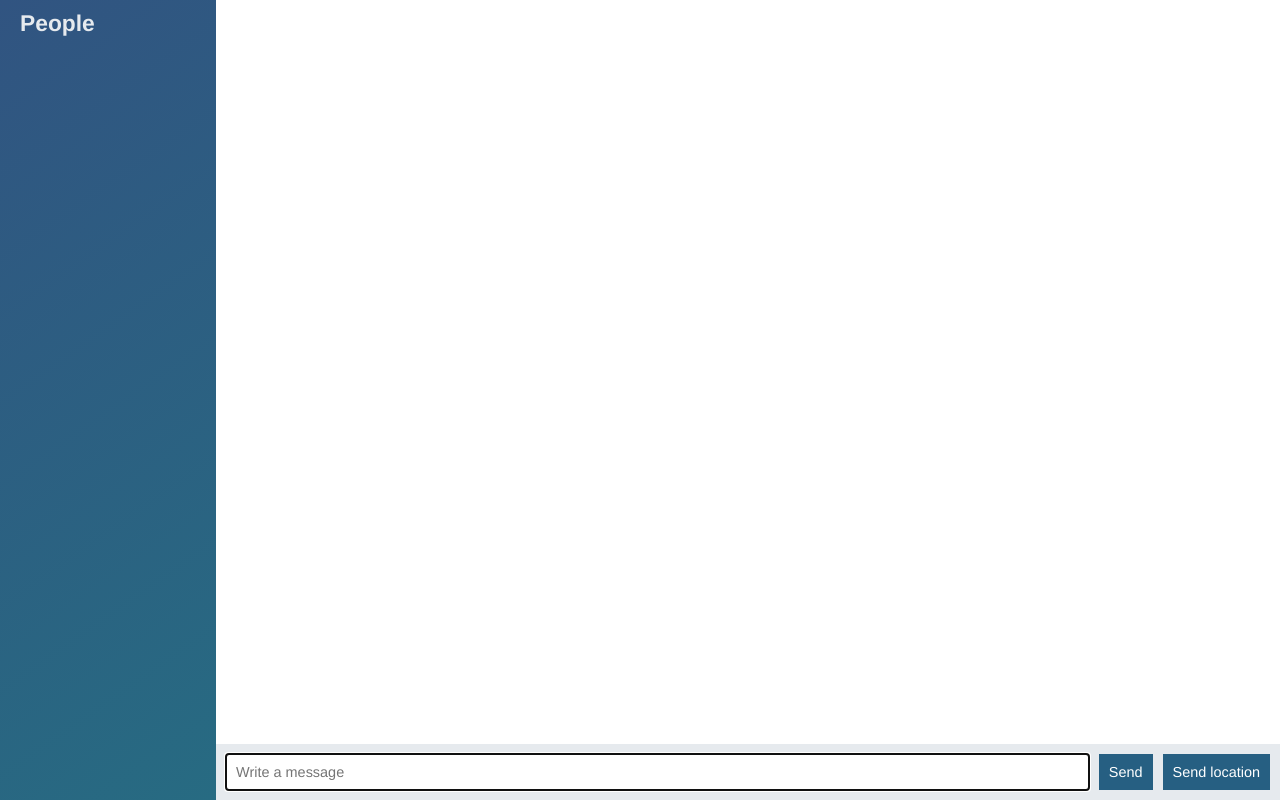
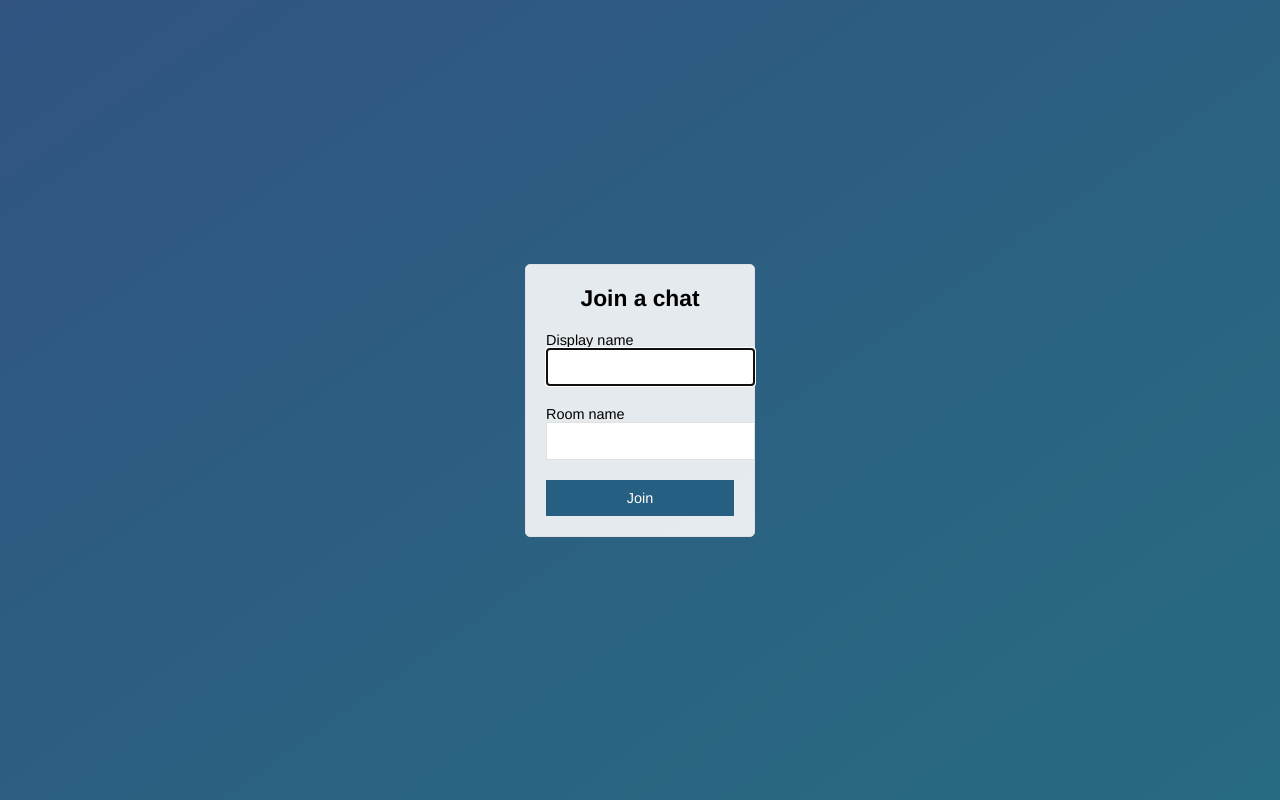
Before and after one commit to kPepis/node-chat-app, a website: page public/index.html in a window 1280 px wide. Drawn offline with nearby package versions, Linux system fonts and the light colour scheme; no server answers.

Commit message:
Add join page that submits to chat.html

```diff
--- a/public/index.html
+++ b/public/index.html
@@ -6,57 +6,30 @@
           content="width=device-width, user-scalable=no, initial-scale=1.0, maximum-scale=1.0, minimum-scale=1.0">
     <meta http-equiv="X-UA-Compatible" content="ie=edge">
     <link rel="stylesheet" href="css/styles.css">
-    <title>Chat app with Socket.io</title>
+    <title>Join | Nyan Chat</title>
   </head>
-  <body class="chat">
-
-    <div class="chat__sidebar">
-      <h3>People</h3>
-      <div id="users"></div>
+  <body class="centered-form">
+    <div class="centered-form__form">
+      <form action="chat.html">
+        <div class="form-field">
+          <h3>Join a chat</h3>
+        </div>
+        <div class="form-field">
+          <label>
+            Display name
+            <input type="text" name="name" autofocus />
+          </label>
+        </div>
+        <div class="form-field">
+          <label>
+            Room name
+            <input type="text" name="room" />
+          </label>
+        </div>
+        <div class="form-field">
+          <button>Join</button>
+        </div>
+      </form>
     </div>
-
-    <div class="chat__main">
-      <ol id="messages" class="chat__messages"></ol>
-
-      <div class="chat__footer">
-        <form action="" id="message-form">
-          <input type="text" name="message" placeholder="Write a message" autofocus autocomplete="off">
-          <button>Send</button>
-        </form>
-        <button id="send-location">Send location</button>
-      </div>
-    </div>
-
-    <script id="message-template" type="text/template">
-      <li class="message">
-        <div class="message__title">
-          <h4>{{from}}</h4>
-          <span>{{createdAt}}</span>
-        </div>
-        <div class="message__body">
-          <p>{{text}}</p>
-        </div>
-      </li>
-    </script>
-
-    <script id="location-message-template" type="text/template">
-      <li class="message">
-        <div class="message__title">
-          <h4>{{from}}</h4>
-          <span>{{createdAt}}</span>
-        </div>
-        <div class="message__body">
-          <a href="{{url}}" target="_blank">My current location</a>
-        </div>
-      </li>
-    </script>
-
-
-
-    <script src="/socket.io/socket.io.js"></script>
-    <script src="https://ajax.googleapis.com/ajax/libs/jquery/3.3.1/jquery.min.js"></script>
-    <script src="https://cdnjs.cloudflare.com/ajax/libs/moment.js/2.22.2/moment.min.js"></script>
-    <script src="js/libs/mustache.js"></script>
-    <script src="js/index.js"></script>
   </body>
 </html>
```
Also changed, not shown: public/chat.html (added, +62 -0 lines), public/js/chat.js (renamed from public/js/index.js).
